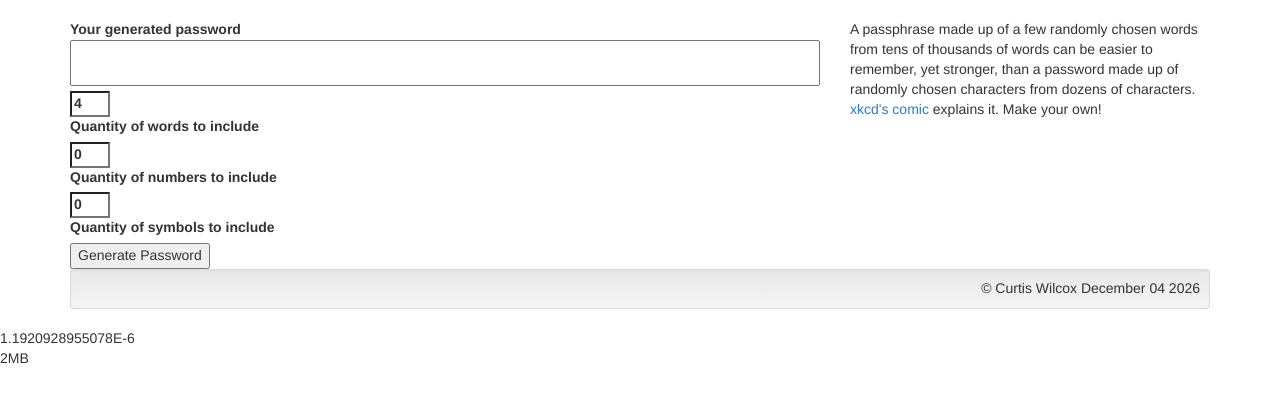
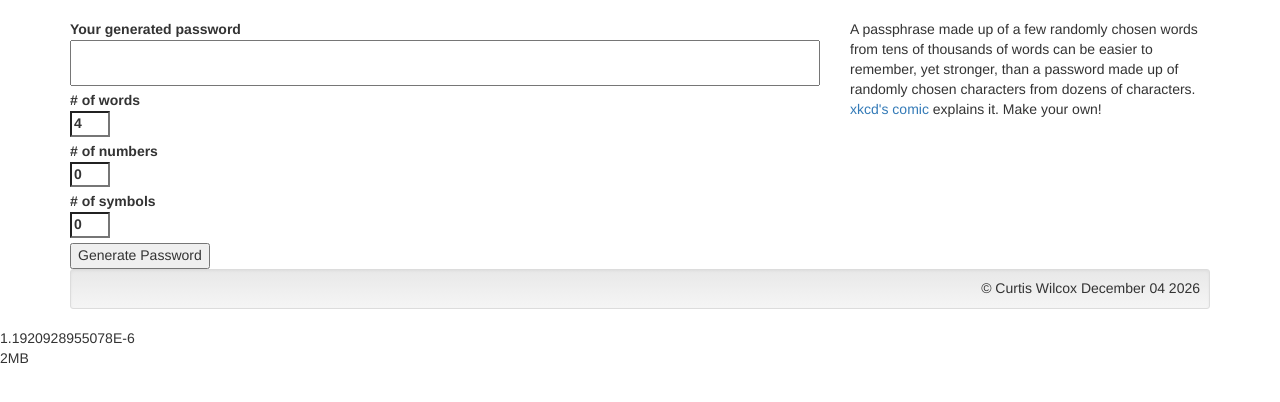
Before and after one commit to extra808/dwa-p2, a PHP site: page / in a window 1280 px wide. Shown: the part 100-502 px from the top of the page. Run offline with PHP 8.4, Linux system fonts and the light colour scheme; some libraries are stand-ins or nearby versions.

Commit message:
shorten, reposition number field labels

```diff
--- a/htdocs/index.php
+++ b/htdocs/index.php
@@ -51,18 +51,18 @@ $lastMod = date ("F d Y", getlastmod());
 		</label>
 
         <label>
+        # of words
         <input type="number" min="1" max="9" step="1" pattern="\d+" name="qtyWords" id="qtyWords" value="<?= $wordQty ?>" required>
-        Quantity of words to include
         </label>
 
         <label>
+        # of numbers
         <input type="number" min="0" max="9" step="1" pattern="\d+" name="qtyDigits" id="qtyDigits" value="<?= $digitQty ?>">
-        Quantity of numbers to include
         </label>
 
         <label>
+        # of symbols
         <input type="number" min="0" max="9" step="1" pattern="\d+" name="qtySymbols" id="qtySymbols" value="<?= $symbolQty ?>">
-        Quantity of symbols to include
         </label>
 
         <input type="submit" value="Generate Password" />
```
